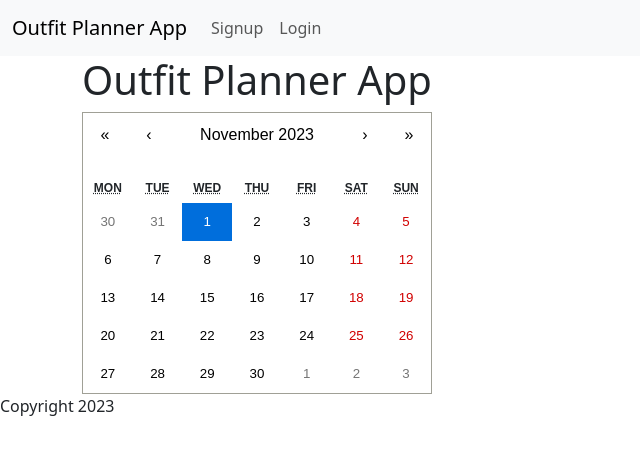
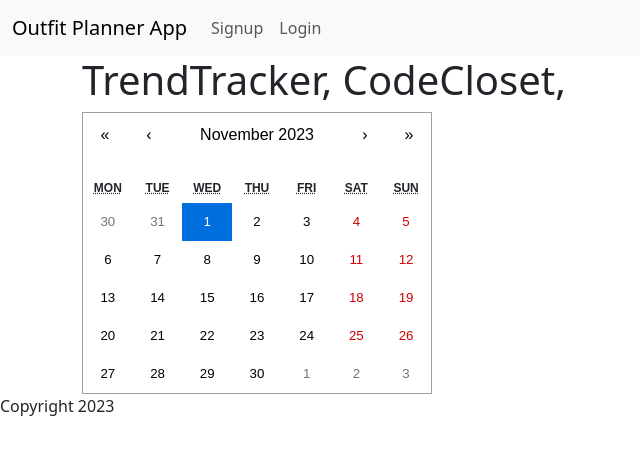
Before and after one commit to adenaeisenberg/outfit-planner, a React (Vite) app: page / in a window 1280 px wide. Shown: the top 454 px of the page, without its empty margins (0-640 px from the left). Built offline with nearby package versions, Linux system fonts and the light colour scheme; no server answers.

Commit message:
ideas of names for app

```diff
--- a/src/Content.jsx
+++ b/src/Content.jsx
@@ -62,7 +62,7 @@ export function Content() {
 
   return (
     <div className="container">
-      <h1>Outfit Planner App</h1>
+      <h1>TrendTracker, CodeCloset,</h1>
       <Routes>
         <Route path="/signup" element={<Signup />} />
         <Route path="/login" element={<Login />} />
```
